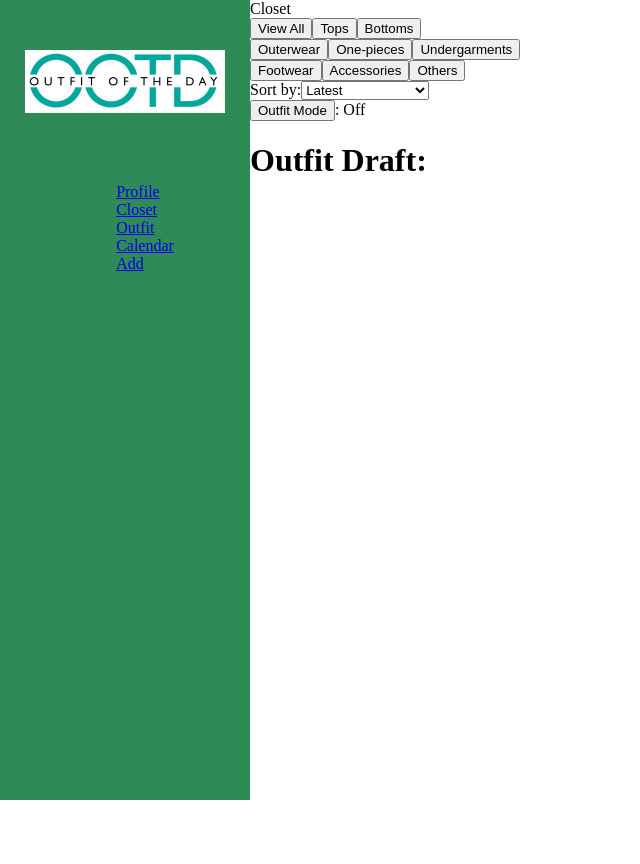
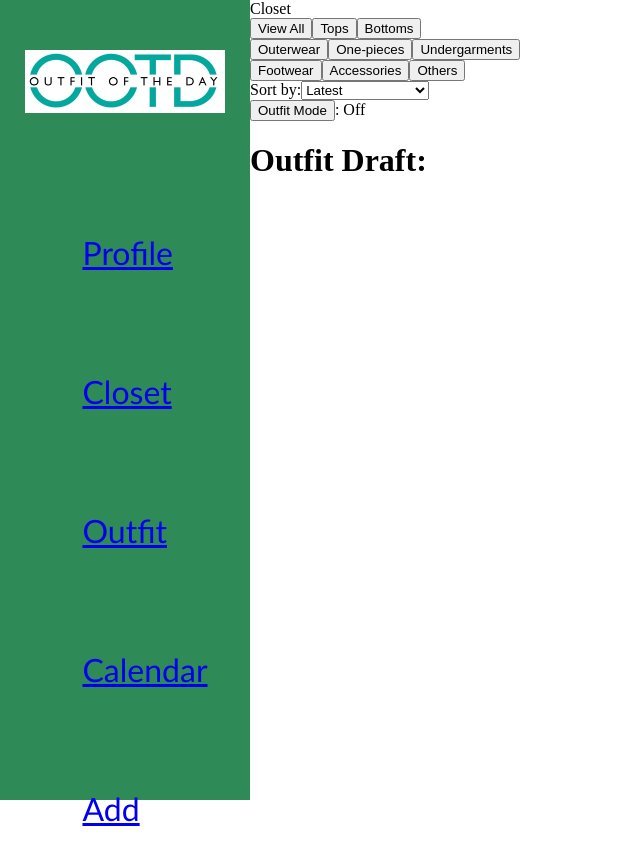
Before and after one commit to davidzheng14/ootd-project, a React (Vite) app: page /closet in a window 1280 px wide. Shown: the top 864 px of the page, without its empty margins (0-640 px from the left). Before the commit the page ends 800 px from the top, so only its background shows below. Built offline with nearby package versions, Linux system fonts and the light colour scheme.

Commit message:
Added more CSS to sidebar

```diff
--- a/src/components/Sidebar.css
+++ b/src/components/Sidebar.css
@@ -14,4 +14,11 @@
 
 .nav .link {
     list-style: none;
+    font-size: 2rem;
+    padding: 50px;
+    font-family: 'Trebuchet MS', 'Lucida Sans Unicode', 'Lucida Grande', 'Lucida Sans', Arial, sans-serif;
 }
+
+.nav .link:hover{
+    background-color:green;
+}
```
